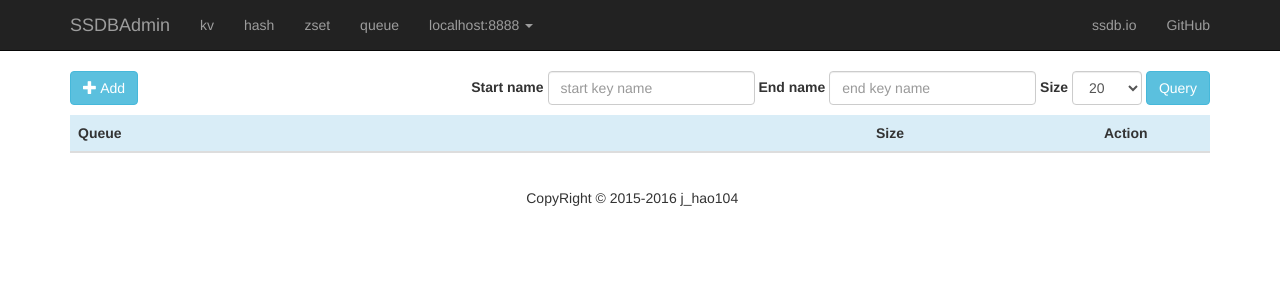
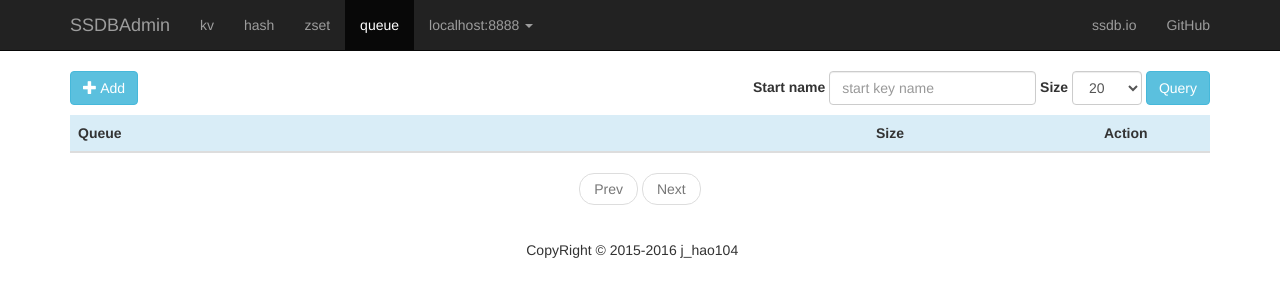
Before and after one commit to jhao104/SSDBAdmin, a Flask app: page /ssdbadmin/queue/ in a window 1280 px wide. Shown: the top 300 px of the page. Run offline with Flask 2, Linux system fonts and the light colour scheme; data that the repository does not hold is empty; some libraries are stand-ins or nearby versions.

Commit message:
[add] queue list添加翻页

```diff
--- a/SSDBAdmin/controller/queue.py
+++ b/SSDBAdmin/controller/queue.py
@@ -1,5 +1,6 @@
 #!/usr/bin/env python
 import sys
+
 reload(sys)
 sys.setdefaultencoding('utf-8')
 
@@ -13,12 +14,21 @@ from SSDBAdmin.util import get_paging_tabs_info
 @app.route('/ssdbadmin/queue/')
 def queue_lists():
     """
-    return all queue
+    return queue list
     :return:
     """
+    page_num = int(request.args.get('page_num', 1))
+    page_size = request.args.get('page_size')
+    if not page_size:
+        page_size = request.cookies.get('SIZE', 20)
+    start = request.args.get('s', '')
+    end = request.args.get('e', '')
     ssdb_object = SSDBObject(request)
-    queue_list = ssdb_object.queue_list(start='')
-    return render_template('queue_list.html', queue_list=queue_list)
+    queue_list, has_next = ssdb_object.queue_list(start=start, end=end, page_num=page_num, page_size=int(page_size))
+    select_arg = {'s': start, 'e': end, 'page_size': int(page_size)}
+    resp = make_response(render_template('queue_list.html', queue_list=queue_list, has_next=has_next,
+                                         page_num=page_num, select_arg=select_arg, active='queue'))
+    return resp
 
 
 @app.route('/ssdbadmin/queue/qpush/', methods=['GET', 'POST'])
@@ -29,7 +39,7 @@ def queue_qpush():
     """
     if request.method == 'GET':
         queue_name = request.args.get('n')
-        return render_template('queue_qpush.html', queue_name=queue_name)
+        return render_template('queue_qpush.html', queue_name=queue_name, active='queue')
     else:
         queue_name = request.form.get('queue_name')
         push_type = request.form.get('type')
@@ -47,14 +57,14 @@ def queue_qpop():
     """
     if request.method == 'GET':
         queue_name = request.args.get('n')
-        return render_template('queue_qpop.html', queue_name=queue_name)
+        return render_template('queue_qpop.html', queue_name=queue_name, active='queue')
     else:
         queue_name = request.form.get('n')
         pop_type = request.form.get('t')
         number = request.form.get('num')
         ssdb_object = SSDBObject(request)
         ssdb_object.queue_qpop(queue_name, number, pop_type)
-        return redirect(url_for('queue_list'))
+        return redirect(url_for('queue_lists'))
 
 
 @app.route('/ssdbadmin/queue/qrange/')
@@ -69,14 +79,16 @@ def queue_qrange():
     page_count, page_num = get_paging_tabs_info(item_total, page_num, page_size)
     offset = (page_num - 1) * int(page_size)
     item_list = ssdb_object.queue_qrange(queue_name, offset=offset, limit=page_size)
+    select_arg = {'page_size': int(page_size)}
     resp = make_response(render_template('queue_qrange.html',
                                          item_list=item_list,
                                          name=queue_name,
                                          page_num=int(page_num),
                                          page_count=page_count,
-                                         page_size=int(page_size),
+                                         select_arg=select_arg,
                                          start_index=offset,
-                                         data_total=item_total))
+                                         data_total=item_total,
+                                         active='queue'))
     resp.set_cookie('SIZE', str(page_size))
     return resp
 
@@ -87,4 +99,4 @@ def queue_qget():
     index = request.args.get('i')
     ssdb_object = SSDBObject(request)
     item = ssdb_object.queue_qget(queue_name, index)
-    return render_template('queue_qget.html', name=queue_name, item=item, index=index)
+    return render_template('queue_qget.html', name=queue_name, item=item, index=index, active='queue')
--- a/SSDBAdmin/model/ssdb_admin.py
+++ b/SSDBAdmin/model/ssdb_admin.py
@@ -1,6 +1,7 @@
 #!/usr/bin/env python
 
 from SSDBAdmin.setting import servers
+from SSDBAdmin.util import get_paging_tabs_info
 
 from ssdb.connection import BlockingConnectionPool
 from ssdb import SSDB
@@ -20,21 +21,21 @@ class SSDBObject(object):
     def __init__(self, request):
         host, port = get_sa_server(request)
         self.__conn = SSDB(connection_pool=BlockingConnectionPool(host=host, port=int(port)))
-        self.__init_arg(request)
+        # self.__init_arg(request)
 
-    def __init_arg(self, request):
-        if 'psa_size' in request.cookies:
-            self.limit = int(request.cookies.get('psa_size'))
-        else:
-            self.limit = 20
+    # def __init_arg(self, request):
+    #     if 'SIZE' in request.cookies:
+    #         self.limit = int(request.cookies.get('SIZE'))
+    #     else:
+    #         self.limit = 20
 
-    def queue_list(self, start, limit=None):
-        if limit:
-            self.limit = limit
-        queue_name_list = self.__conn.qlist(name_start=start, name_end='', limit=self.limit)
+    def queue_list(self, start, end, page_num, page_size):
+        all_list = self.__conn.qlist(name_start=start, name_end=end, limit=(page_num + 1) * page_size)
+        page_count, page_num = get_paging_tabs_info(data_count=len(all_list), page_no=page_num, page_row_num=page_size)
+        has_next = True if page_count > page_num else False
         queue_list = map(lambda queue_name: {'name': queue_name, 'size': self.__conn.qsize(queue_name)},
-                         queue_name_list)
-        return queue_list
+                         all_list[(page_num - 1) * page_size: page_num * page_size - 1])
+        return queue_list, has_next
 
     def queue_qpush(self, queue_name, item, push_type):
         if push_type == 'front':
--- /dev/null
+++ b/SSDBAdmin/templates/pager_tabs.html
@@ -0,0 +1,7 @@
+<!--翻页-->
+<nav aria-label="...">
+  <ul class="pager">
+    <li {% if page_num <= 1 %} class="disabled" {% endif %}><a href="?page_num={{ page_num-1 }}&s={{ select_arg.s }}">Prev</a></li>
+    <li {% if not has_next %} class="disabled" {% endif %}><a href="?page_num={{ page_num + 1 }}&s={{ select_arg.s }}">Next</a></li>
+  </ul>
+</nav>
--- a/SSDBAdmin/templates/queue_list.html
+++ b/SSDBAdmin/templates/queue_list.html
@@ -9,19 +9,14 @@
         <form class="form-inline">
             <div class="form-group">
                 <label for="start_name">Start name</label>
-                <input type="text" class="form-control" id="start_name" name="start_name" placeholder="start key name">
+                <input type="text" class="form-control" id="start_name" name="s" value="{{ select_arg.s }}" placeholder="start key name">
             </div>
+{#            <div class="form-group">#}
+{#                <label for="end_name">End name</label>#}
+{#                <input type="text" class="form-control" id="end_name" name="e" value="{{ select_arg.e }}" placeholder="end key name">#}
+{#            </div>#}
             <div class="form-group">
-                <label for="end_name">End name</label>
-                <input type="text" class="form-control" id="end_name" name="end_name" placeholder="end key name">
-            </div>
-            <div class="form-group">
-                <label for="size">Size</label>
-                <select name="size" id="size" class="form-control">
-                    <option value="20"> 20</option>
-                    <option value="50"> 50</option>
-                    <option value="100"> 100</option>
-                </select>
+                {% include 'select_size.html' %}
             </div>
             <button type="submit" class="btn btn-info">Query</button>
         </form>
@@ -54,4 +49,5 @@
         </tbody>
 
     </table>
+    {% include 'pager_tabs.html' %}
 {% endblock %}
--- /dev/null
+++ b/SSDBAdmin/templates/select_size.html
@@ -0,0 +1,6 @@
+<label for="size">Size</label>
+<select name="page_size" id="size" class="form-control">
+    <option value="20" {% if select_arg.page_size == 20 %} selected{% endif %}> 20</option>
+    <option value="50" {% if select_arg.page_size == 50 %} selected{% endif %}> 50</option>
+    <option value="100" {% if select_arg.page_size == 100 %} selected{% endif %}> 100</option>
+</select>
```
Also changed, not shown: SSDBAdmin/templates/queue_qrange.html (+3 -8 lines), Test/__init__.py (added, +1 -0 lines).
